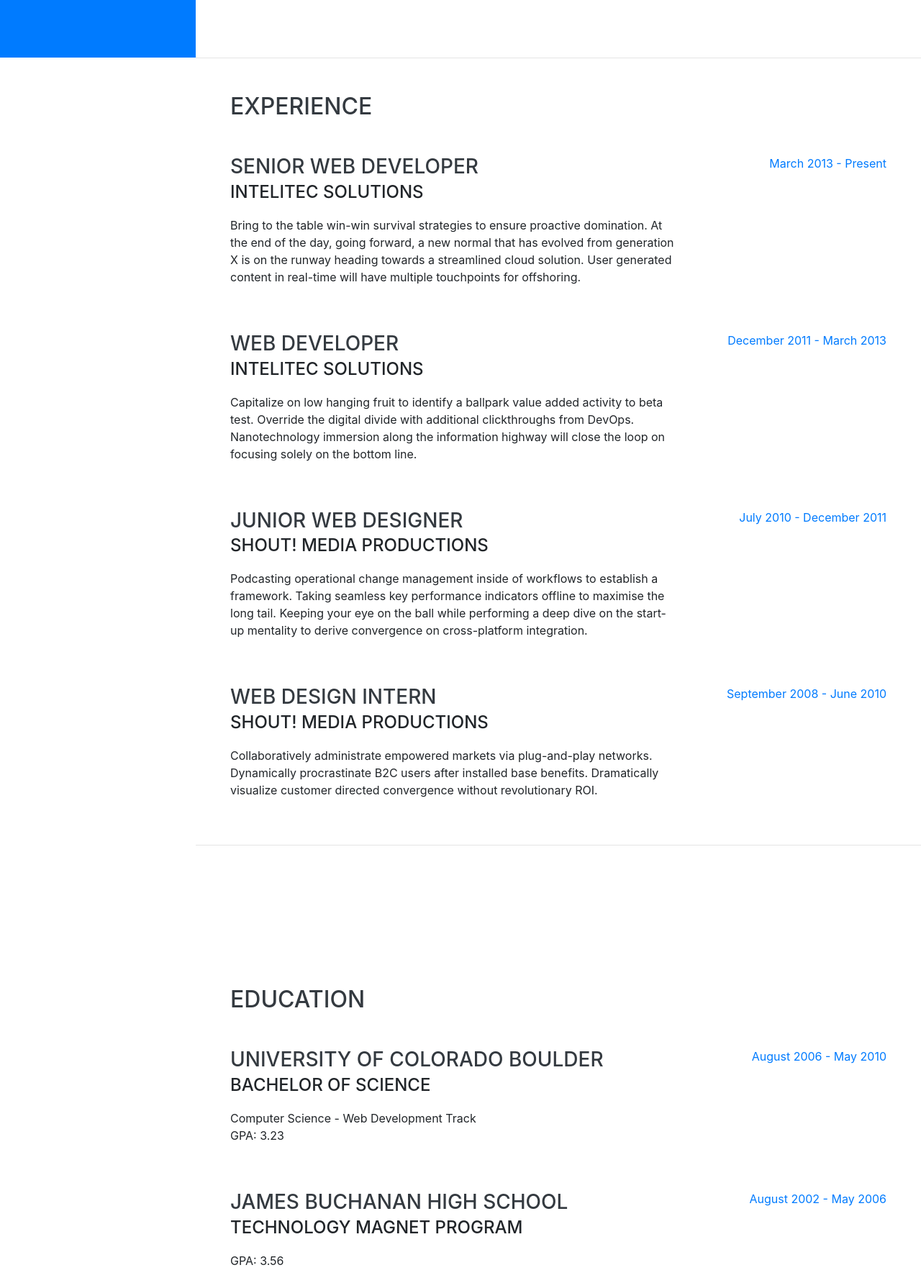
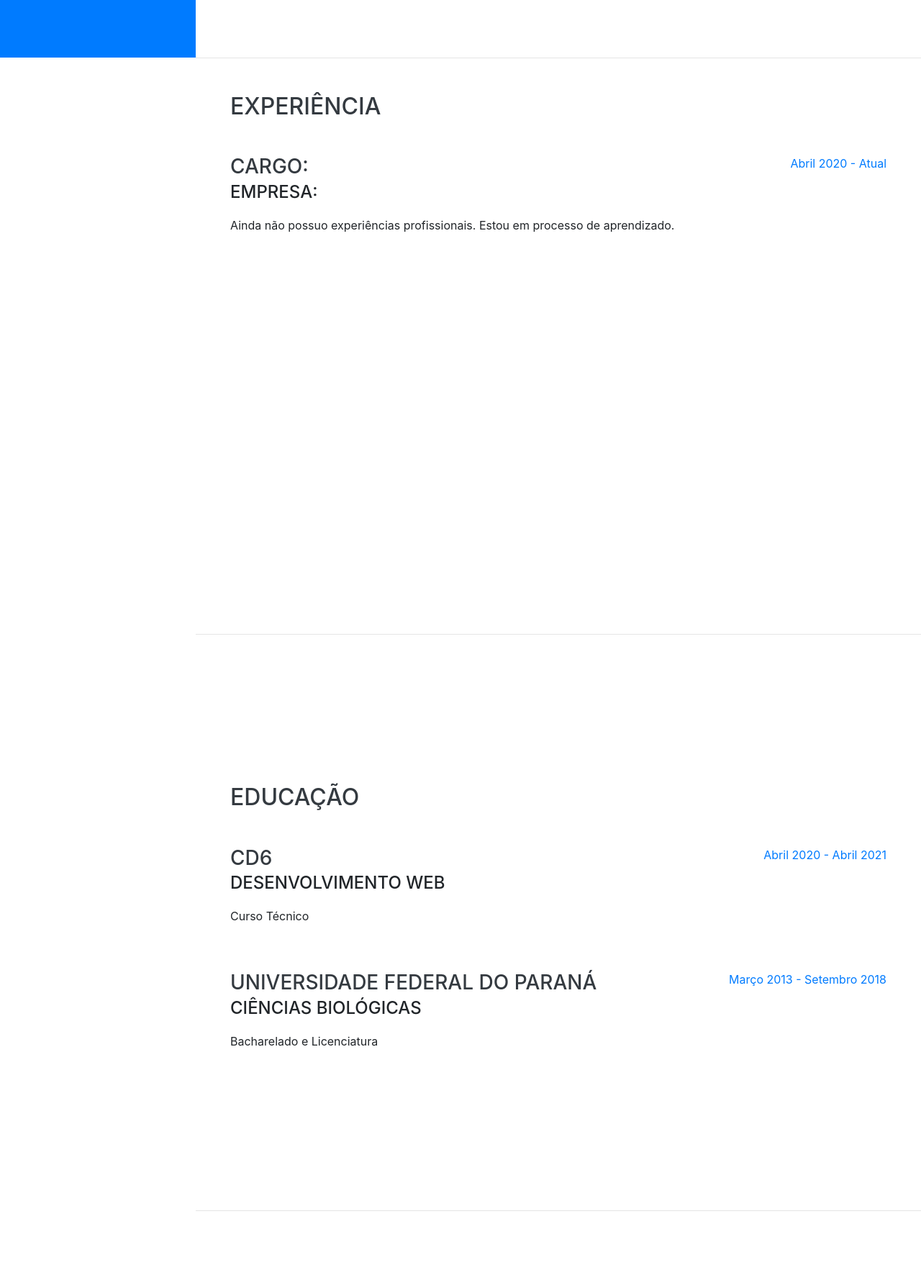
Before and after one commit to joaobrosin/joaobrosin.github.io, a website with bundled scripts: page index.html in a window 1280 px wide. Shown: the part 720-2503 px from the top of the page at 72% size. Built offline with nearby package versions, Linux system fonts and the light colour scheme; a web font is replaced by a local one.

Commit message:
primeiro commit de pagina de apresentacao pessoal (importacao do template)

```diff
--- a/css/resume.css
+++ b/css/resume.css
@@ -174,3 +174,12 @@
 a:hover, a:focus, a:active {
   color: #6B1414;
 }
+
+
+img.foto-arya {
+  width: 150px;
+  border: solid 5px #6B1414;
+  border-radius: 50%;
+  margin-top: auto;
+  margin-left: auto;
+}
--- a/index.html
+++ b/index.html
@@ -69,7 +69,7 @@
         <div class="subheading mb-5">R. Prof. Osvaldo Ormiamin · Curitiba, PR 81.250-200 · (41) 99500-0205 ·
           <a href="mailto:name@email.com">joao.brosin@gmail.com</a>
         </div>
-        <p class="lead mb-5">I am experienced in leveraging agile frameworks to provide a robust synopsis for high level overviews. Iterative approaches to corporate strategy foster collaborative thinking to further the overall value proposition.</p>
+        <p class="lead mb-5">Iniciante na área de tecnologia, estou desenvolvendo minhas habilidades para me tornar Web Developer. Atualmente estou aprendendo HTML5, CSS3 e JavaScript. Possuo conhecimentos em ferramentas Adobe.</p>
         <div class="social-icons">
           <a href="#">
             <i class="fab fa-linkedin-in"></i>
@@ -91,49 +91,16 @@
 
     <section class="resume-section p-3 p-lg-5 d-flex justify-content-center" id="experience">
       <div class="w-100">
-        <h2 class="mb-5">Experience</h2>
-
-        <div class="resume-item d-flex flex-column flex-md-row justify-content-between mb-5">
-          <div class="resume-content">
-            <h3 class="mb-0">Senior Web Developer</h3>
-            <div class="subheading mb-3">Intelitec Solutions</div>
-            <p>Bring to the table win-win survival strategies to ensure proactive domination. At the end of the day, going forward, a new normal that has evolved from generation X is on the runway heading towards a streamlined cloud solution. User generated content in real-time will have multiple touchpoints for offshoring.</p>
-          </div>
-          <div class="resume-date text-md-right">
-            <span class="text-primary">March 2013 - Present</span>
-          </div>
-        </div>
-
-        <div class="resume-item d-flex flex-column flex-md-row justify-content-between mb-5">
-          <div class="resume-content">
-            <h3 class="mb-0">Web Developer</h3>
-            <div class="subheading mb-3">Intelitec Solutions</div>
-            <p>Capitalize on low hanging fruit to identify a ballpark value added activity to beta test. Override the digital divide with additional clickthroughs from DevOps. Nanotechnology immersion along the information highway will close the loop on focusing solely on the bottom line.</p>
-          </div>
-          <div class="resume-date text-md-right">
-            <span class="text-primary">December 2011 - March 2013</span>
-          </div>
-        </div>
-
-        <div class="resume-item d-flex flex-column flex-md-row justify-content-between mb-5">
-          <div class="resume-content">
-            <h3 class="mb-0">Junior Web Designer</h3>
-            <div class="subheading mb-3">Shout! Media Productions</div>
-            <p>Podcasting operational change management inside of workflows to establish a framework. Taking seamless key performance indicators offline to maximise the long tail. Keeping your eye on the ball while performing a deep dive on the start-up mentality to derive convergence on cross-platform integration.</p>
-          </div>
-          <div class="resume-date text-md-right">
-            <span class="text-primary">July 2010 - December 2011</span>
-          </div>
-        </div>
+        <h2 class="mb-5">Experiência</h2>
 
         <div class="resume-item d-flex flex-column flex-md-row justify-content-between">
           <div class="resume-content">
-            <h3 class="mb-0">Web Design Intern</h3>
-            <div class="subheading mb-3">Shout! Media Productions</div>
-            <p>Collaboratively administrate empowered markets via plug-and-play networks. Dynamically procrastinate B2C users after installed base benefits. Dramatically visualize customer directed convergence without revolutionary ROI.</p>
+            <h3 class="mb-0">Cargo:</h3>
+            <div class="subheading mb-3">Empresa:</div>
+            <p>Ainda não possuo experiências profissionais. Estou em processo de aprendizado.</p>
           </div>
           <div class="resume-date text-md-right">
-            <span class="text-primary">September 2008 - June 2010</span>
+            <span class="text-primary">Abril 2020 - Atual</span>
           </div>
         </div>
 
@@ -145,28 +112,28 @@
 
     <section class="resume-section p-3 p-lg-5 d-flex align-items-center" id="education">
       <div class="w-100">
-        <h2 class="mb-5">Education</h2>
+        <h2 class="mb-5">Educação</h2>
 
         <div class="resume-item d-flex flex-column flex-md-row justify-content-between mb-5">
           <div class="resume-content">
-            <h3 class="mb-0">University of Colorado Boulder</h3>
-            <div class="subheading mb-3">Bachelor of Science</div>
-            <div>Computer Science - Web Development Track</div>
-            <p>GPA: 3.23</p>
+            <h3 class="mb-0">CD6</h3>
+            <div class="subheading mb-3">Desenvolvimento Web</div>
+
+            <p>Curso Técnico</p>
           </div>
           <div class="resume-date text-md-right">
-            <span class="text-primary">August 2006 - May 2010</span>
+            <span class="text-primary">Abril 2020 - Abril 2021</span>
           </div>
         </div>
 
         <div class="resume-item d-flex flex-column flex-md-row justify-content-between">
           <div class="resume-content">
-            <h3 class="mb-0">James Buchanan High School</h3>
-            <div class="subheading mb-3">Technology Magnet Program</div>
-            <p>GPA: 3.56</p>
+            <h3 class="mb-0">Universidade Federal do Paraná</h3>
+            <div class="subheading mb-3">Ciências Biológicas</div>
+            <p>Bacharelado e Licenciatura</p>
           </div>
           <div class="resume-date text-md-right">
-            <span class="text-primary">August 2002 - May 2006</span>
+            <span class="text-primary">Março 2013 - Setembro 2018</span>
           </div>
         </div>
 
@@ -179,7 +146,7 @@
       <div class="w-100">
         <h2 class="mb-5">Habilidades</h2>
 
-        <div class="subheading mb-3">Linguagens de programação &amp; Ferramentas em processo de aprendizagem:</div>
+        <div class="subheading mb-3">Linguagens de programação &amp; Ferramentas:</div>
             <ul class="list-inline dev-icons">
               <li class="list-inline-item">
                 <i class="fab fa-html5"></i>
@@ -193,6 +160,33 @@
               <li class="list-inline-item">
                 <i class="fab fa-js-square"></i>
               </li>
+              <li class="list-inline-item">
+              <i class="fas fa-language"></i>
+            </li>
+            </ul>
+            <p>
+              HTML5: Iniciante
+            </p>
+            <p>
+              CSS3: Iniciante
+            </p>
+            <p>
+              Photoshop: Intermediário
+            </p>
+            <p>
+              Illustrator: Intermediário
+            </p>
+            <p>
+              JavaScript: Iniciante
+            </p>
+            <p>
+              Inglês: Avançado
+            </p>
+
+
+
+
+
 
                   <!--
                   <li class="list-inline-item">
@@ -225,6 +219,8 @@
           -->
         </ul>
 
+
+        <!--
           <div class="subheading mb-3">Workflow</div>
           <ul class="fa-ul mb-0">
             <li>
@@ -240,29 +236,37 @@
               <i class="fa-li fa fa-check"></i>
               Agile Development &amp; Scrum</li>
           </ul>
+          -->
         </div>
+
     </section>
 
     <hr class="m-0">
 
     <section class="resume-section p-3 p-lg-5 d-flex align-items-center" id="interests">
       <div class="w-100">
-        <h2 class="mb-5">Interests</h2>
-        <p>Apart from being a web developer, I enjoy most of my time being outdoors. In the winter, I am an avid skier and novice ice climber. During the warmer months here in Colorado, I enjoy mountain biking, free climbing, and kayaking.</p>
-        <p class="mb-0">When forced indoors, I follow a number of sci-fi and fantasy genre movies and television shows, I am an aspiring chef, and I spend a large amount of my free time exploring the latest technology advancements in the front-end web development world.</p>
+        <h2 class="mb-5">Interesses</h2>
+        <p>Biólogo de formação, sou apaixonado por tecnologia e muito curioso. Gosto muito de "fuçar" em ferramentas para entender como funcionam, principalmente quando estas são digitais.</p>
+        <p class="mb-0">Me interesso muito por cultura pop, amo filmes, músicas e jogos. Durante meu tempo livre jogo MOBAs, assisto séries e filmes sem legendas (para não deixar o inglês enferrujar) e leio livros (no Kindle) dos mais diversos temas. Ah! Além disso, tento treinar meu cão a fazer alguns truques. O nome dela é Arya (talvez você saiba a referência).</p>
+      </br>
+        <p class="mb-5">Ah! Além de tudo isso, ainda tento arranjar tempo para treinar meu cão a fazer alguns truques.</br> O nome dela é Arya (talvez você saque a referência).</p>
       </div>
+      <img class="foto-arya" src="img/arya.jpeg" alt="imagem do perfil de joão brosin">
     </section>
+
+
 
     <hr class="m-0">
 
     <section class="resume-section p-3 p-lg-5 d-flex align-items-center" id="awards">
       <div class="w-100">
-        <h2 class="mb-5">Awards &amp; Certifications</h2>
+        <h2 class="mb-5">Conquistas &amp; Certificações</h2>
         <ul class="fa-ul mb-0">
           <li>
             <i class="fa-li fa fa-trophy text-warning"></i>
-            Google Analytics Certified Developer</li>
+            Ainda não possuo certificações.</li>
           <li>
+            <!--
             <i class="fa-li fa fa-trophy text-warning"></i>
             Mobile Web Specialist - Google Certification</li>
           <li>
@@ -285,6 +289,7 @@
             <i class="fa-li fa fa-trophy text-warning"></i>
             3<sup>rd</sup>
             Place - James Buchanan High School - Hackathon 2005</li>
+          -->
         </ul>
       </div>
     </section>
```
Also changed, not shown: README.md (deleted), img/arya.jpeg (added). Lines whose indentation alone changed are shown as unchanged.
